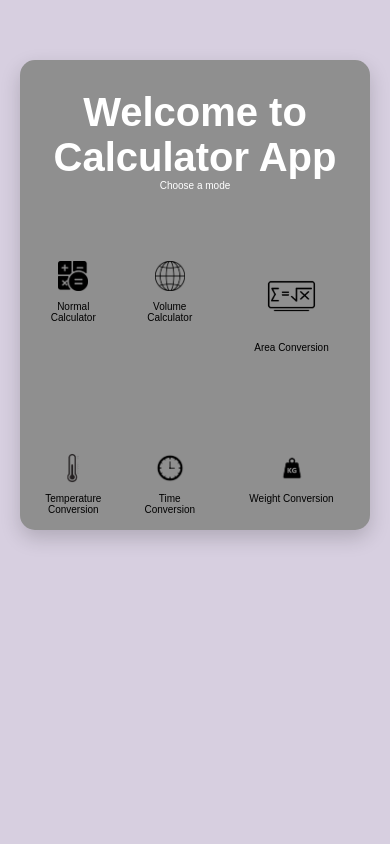
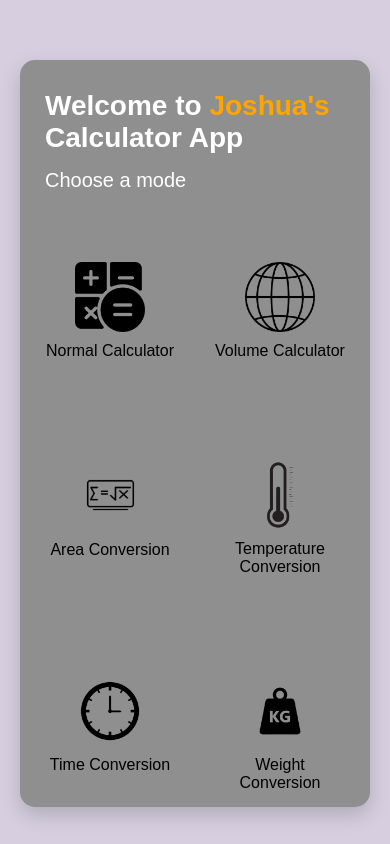
Before and after one commit to Josh-codes165/Calculator, a React (Vite) app: page / in a window 390 px wide. Built offline with nearby package versions, Linux system fonts and the light colour scheme.

Commit message:
ninthCommit

```diff
--- a/src/App.css
+++ b/src/App.css
@@ -37,6 +37,12 @@ p {
 img {
   width: 70px;
 }
+.make {
+  margin-bottom: 15px;
+}
+.josh {
+  color: orange;
+}
 
 .images {
   display: grid;
@@ -62,22 +68,98 @@ a {
 .img2 {
   width: 107px;
 }
+@media (max-width: 497px) {
+   .make {
+    text-align: left;
+    line-break: normal;
+    font-size: 35px;
+   }
 
+   .choose {
+    text-align: left;
+   }
+}
+
+@media (max-width: 446px){
+.make {
+    text-align: left;
+    line-break: normal;
+    font-size: 32px;
+   }
+}
 @media (max-width: 430px) {
-  img {
-    width: 50px;
+  .images {
+    display: grid;
+    grid-template-columns: 1fr 1fr;
+    gap: 40px;
+    row-gap: 100px;
+    margin-top: 70px;
+    /* margin-left: 50px; */
+  }
+
+
+}
+@media (max-width: 415px) {
+  .images {
+    display: grid;
+    grid-template-columns: 1fr 1fr;
+    gap: 40px;
+    row-gap: 100px;
+    margin-top: 70px;
+    /* margin-left: 50px; */
+  }
+
+  .make {
+    font-size: 30px;
+    text-align: left;
+    line-break: normal;
   }
 }
-@media (max-width: 415px) {
-  img {
-    width: 30px;
-  }
-  p {
-    color: black;
-    font-size: 10px;
+@media (max-width: 395px) {
+  .images {
+    display: grid;
+    grid-template-columns: 1fr 1fr;
+    gap: 40px;
+    row-gap: 100px;
+    margin-top: 70px;
+    /* margin-left: 50px; */
   }
 
-  /* .make {
-  font-size: 20px;
-} */
+  .make {
+    font-size: 28px;
+    text-align: left;
+    line-break: normal;
+  }
 }
+@media (max-width: 374px) {
+  .images {
+    display: grid;
+    grid-template-columns: 1fr 1fr;
+    gap: 40px;
+    row-gap: 100px;
+    margin-top: 70px;
+    /* margin-left: 50px; */
+  }
+
+  .make {
+    font-size: 24px;
+    text-align: left;
+    line-break: normal;
+  }
+}
+@media (max-width: 333px) {
+  .images {
+    display: grid;
+    grid-template-columns: 1fr 1fr;
+    gap: 40px;
+    row-gap: 100px;
+    margin-top: 70px;
+    /* margin-left: 50px; */
+  }
+
+  .make {
+    font-size: 21px;
+    text-align: left;
+    line-break: normal;
+  }
+}
--- a/src/Home.jsx
+++ b/src/Home.jsx
@@ -11,7 +11,7 @@ function Welcome() {
     <>
       <div className="entire">
         <div className="welcome">
-          <h1 className="make">Welcome to Calculator App</h1>
+          <h1 className="make">Welcome to <span className="josh">Joshua's</span> Calculator App</h1>
           <p className="choose">Choose a mode </p>
         </div>
         <div className="images">
```
